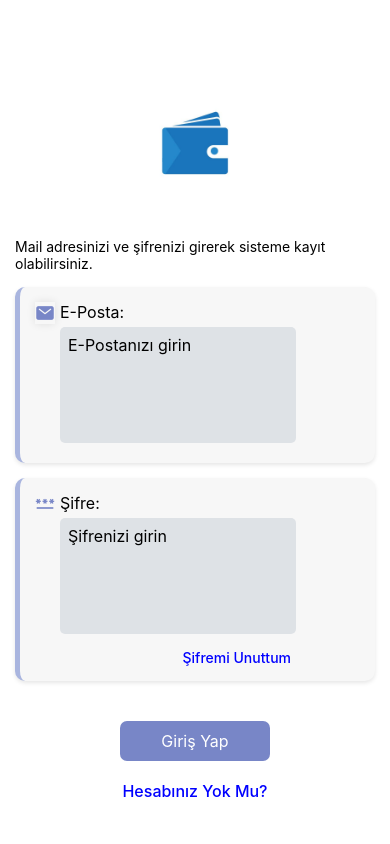
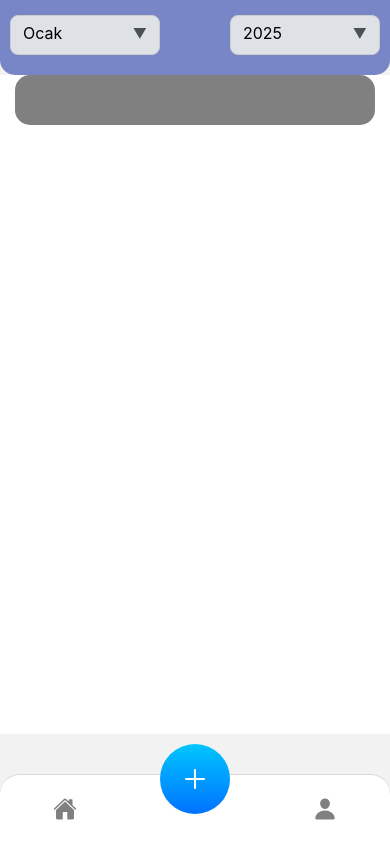
Before and after one commit to RamazanTiftik/MultiSection, a React Native app: screen /Post in a window 390 px wide. Built offline with nearby package versions, Linux system fonts and the light colour scheme.

Commit message:
custom dropdown list is done

```diff
--- a/App.js
+++ b/App.js
@@ -10,6 +10,7 @@ import SignUpScreen from './screen/LoginPages/SignUpScreen';
 import { createNativeStackNavigator } from '@react-navigation/native-stack';
 import { useState } from 'react';
 import PostDataScreen from './screen/HomePages/PostDataScreen';
+import { LinearGradient } from 'expo-linear-gradient';
 
 
 const Tab = createBottomTabNavigator();
@@ -29,58 +30,69 @@ function CustomTabBarButton({ children, onPress }) {
     </TouchableOpacity>
   );
 }
-
+//griyi kaldır üstten padding ver
 function MainTabs() {
   return (
     <Tab.Navigator
-      screenOptions={{
+      screenOptions={({ route }) => ({
         tabBarShowLabel: false,
+        headerShown: false,
         tabBarStyle: {
           position: 'absolute',
-          backgroundColor: '#ffffff',
-          borderTopWidth: 0,
-          height: 60,
+          backgroundColor: '#fff',
+          height: 70,
+          borderTopLeftRadius: 20,
+          borderTopRightRadius: 20,
           elevation: 10,
+          justifyContent: "center",
+          paddingTop: 15
         },
-        headerShown: false,
-      }}
+      })}
     >
+      {/* Home */}
       <Tab.Screen
         name="Home"
         component={HomeScreen}
         options={{
-          tabBarIcon: ({ color, size }) => (
-            <Ionicons name="home-outline" color={color} size={24} />
-          )
+          tabBarIcon: ({ color, size, focused }) => (
+            <Ionicons name="home" size={focused ? 30 : 24} color={focused ? '#007AFF' : 'gray'} />
+          ),
         }}
       />
+
+      {/* Post - Özel Ortadaki Buton */}
       <Tab.Screen
         name="Post"
         component={PostDataScreen}
         options={{
-          tabBarIcon: ({ color }) => (
-            <Ionicons name="add" color="#fff" size={32} />
+          tabBarIcon: ({ focused }) => (
+            <LinearGradient
+              colors={['#00c6ff', '#0072ff']}
+              style={styles.postButton}
+            >
+              <Ionicons name="add" size={32} color="#fff" />
+            </LinearGradient>
           ),
-          tabBarButton: (props) => (
-            <CustomTabBarButton {...props} />
-          )
         }}
       />
+
+      {/* Profile */}
       <Tab.Screen
         name="MyProfile"
         component={MyProfileScreen}
         options={{
-          tabBarIcon: ({ color, size }) => (
-            <Ionicons name="person-outline" color={color} size={24} />
-          )
+          tabBarIcon: ({ color, size, focused }) => (
+            <Ionicons name="person" size={focused ? 30 : 24} color={focused ? '#007AFF' : 'gray'} />
+          ),
         }}
       />
     </Tab.Navigator>
   );
 }
 
+/* false yapacaksın usestate içindeki true yu ********** */
 export default function App() {
-  const [isLoggedIn, setIsLoggedIn] = useState(false); // <- Giriş durumu
+  const [isLoggedIn, setIsLoggedIn] = useState(true); // <- Giriş durumu
 
   return (
     <NavigationContainer>
@@ -139,4 +151,13 @@ const styles = StyleSheet.create({
     borderColor: '#fff',
     transform: [{ scale: 1.05 }],
   },
+  postButton: {
+    width: 70,
+    height: 70,
+    borderRadius: 155,
+    justifyContent: 'center',
+    alignItems: 'center',
+    marginBottom: 60,
+    elevation: 8,
+  },
 });
--- a/component/CustomContainer.jsx
+++ b/component/CustomContainer.jsx
@@ -3,13 +3,14 @@ import {
     KeyboardAvoidingView,
     Platform,
     ScrollView,
-    SafeAreaView,
     StyleSheet,
     TouchableWithoutFeedback,
     Keyboard,
     View,
 } from 'react-native';
 import { themes } from '../theme/Themes';
+import { SafeAreaView } from 'react-native-safe-area-context';
+
 
 const CustomContainer = ({ children }) => {
 
@@ -24,12 +25,12 @@ const CustomContainer = ({ children }) => {
         >
             <TouchableWithoutFeedback onPress={Keyboard.dismiss}>
                 <ScrollView
-                    contentContainerStyle={{ flexGrow: 1 }}
+                    contentContainerStyle={{ flexGrow: 1, paddingBottom: 110 }}
                     keyboardShouldPersistTaps="handled"
                 >
-                    <View style={[styles.container, { paddingHorizontal: conPaddingHorizontal }]}>
+                    <SafeAreaView style={[styles.container, { paddingHorizontal: conPaddingHorizontal }]}>
                         {children}
-                    </View>
+                    </SafeAreaView>
                 </ScrollView>
             </TouchableWithoutFeedback>
         </KeyboardAvoidingView>
@@ -41,8 +42,7 @@ export default CustomContainer;
 const styles = StyleSheet.create({
     container: {
         flex: 1,
-        justifyContent: "center",
         alignItems: "center",
-        backgroundColor: "#fff"
+        backgroundColor: "#fff",
     },
 });
--- /dev/null
+++ b/component/CustomFlatlist.jsx
@@ -0,0 +1,151 @@
+import React, { useState, useRef } from 'react';
+import {
+    View,
+    Text,
+    TouchableOpacity,
+    FlatList,
+    StyleSheet,
+    TouchableWithoutFeedback,
+    Keyboard,
+    Modal,
+    Dimensions,
+} from 'react-native';
+
+const CustomFlatList = ({
+    data,
+    selectedValue,
+    onValueChange,
+    placeholder,
+    onDropdownOpen,
+    onDropdownClose,
+}) => {
+    const [visible, setVisible] = useState(false);
+    const [dropdownPos, setDropdownPos] = useState({ top: 0, left: 0 });
+    const inputRef = useRef(null);
+
+    const formatItem = (item) => ({
+        value: item.name || item.value || "",
+        id: String(item.id || item.key),
+    });
+
+    const formattedData = data.map(formatItem);
+
+    const selectedLabel = selectedValue?.value
+        ? formattedData.find(d => d.value === selectedValue.value)?.value
+        : placeholder;
+
+    const handleSelect = (item) => {
+        onValueChange(item);
+        setVisible(false);
+        onDropdownClose?.();
+    };
+
+    const toggleDropdown = () => {
+        Keyboard.dismiss();
+        const newVisible = !visible;
+
+        if (newVisible && inputRef.current) {
+            inputRef.current.measureInWindow((x, y, width, height) => {
+                setDropdownPos({ top: y + height, left: x });
+                setVisible(true);
+                onDropdownOpen?.();
+            });
+        } else {
+            setVisible(false);
+            onDropdownClose?.();
+        }
+    };
+
+    return (
+        <>
+            <TouchableOpacity
+                ref={inputRef}
+                style={styles.input}
+                onPress={toggleDropdown}
+                activeOpacity={0.8}
+            >
+                <View style={styles.row}>
+                    <Text style={[styles.pickerText, { color: selectedValue ? '#000' : '#aaa' }]}>
+                        {selectedLabel}
+                    </Text>
+                    <Text style={styles.arrow}>▼</Text>
+                </View>
+            </TouchableOpacity>
+
+            {visible && (
+                <Modal transparent animationType="none">
+                    <TouchableWithoutFeedback onPress={() => setVisible(false)}>
+                        <View style={styles.fullScreen}>
+                            <View style={[
+                                styles.dropdown,
+                                {
+                                    position: 'absolute',
+                                    top: dropdownPos.top,
+                                    left: dropdownPos.left,
+                                }
+                            ]}>
+                                <FlatList
+                                    data={formattedData}
+                                    keyExtractor={(item) => item.id}
+                                    renderItem={({ item }) => (
+                                        <TouchableOpacity
+                                            style={styles.option}
+                                            onPress={() => handleSelect(item)}
+                                        >
+                                            <Text>{item.value}</Text>
+                                        </TouchableOpacity>
+                                    )}
+                                />
+                            </View>
+                        </View>
+                    </TouchableWithoutFeedback>
+                </Modal>
+            )}
+        </>
+    );
+};
+
+const styles = StyleSheet.create({
+    input: {
+        paddingHorizontal: 12,
+        paddingVertical: 7,
+        borderWidth: 1,
+        borderColor: '#ccc',
+        borderRadius: 8,
+        backgroundColor: "#dee2e6",
+        height: 40,
+        width: 150,
+    },
+    dropdown: {
+        width: 150,
+        backgroundColor: '#fff',
+        borderWidth: 1,
+        borderColor: '#ccc',
+        borderRadius: 8,
+        maxHeight: 150,
+        elevation: 5,
+        zIndex: 999,
+    },
+    row: {
+        flexDirection: 'row',
+        justifyContent: 'space-between',
+        alignItems: 'center',
+    },
+    pickerText: {
+        fontSize: 16,
+    },
+    arrow: {
+        fontSize: 14,
+        color: '#495057',
+    },
+    fullScreen: {
+        flex: 1,
+    },
+    option: {
+        padding: 12,
+        borderBottomWidth: 0.5,
+        borderBottomColor: '#eee',
+    },
+});
+
+export default CustomFlatList;
--- a/package.json
+++ b/package.json
@@ -19,10 +19,12 @@
     "react-native": "0.76.9",
     "react-native-gesture-handler": "~2.20.2",
     "react-native-keyboard-aware-scroll-view": "^0.9.5",
+    "react-native-linear-gradient": "^2.8.3",
     "react-native-reanimated": "~3.16.1",
     "react-native-safe-area-context": "4.12.0",
     "react-native-screens": "~4.4.0",
-    "react-native-vector-icons": "^10.2.0"
+    "react-native-vector-icons": "^10.2.0",
+    "expo-linear-gradient": "~14.0.2"
   },
   "devDependencies": {
     "@babel/core": "^7.20.0",
--- a/screen/HomePages/PostDataScreen.jsx
+++ b/screen/HomePages/PostDataScreen.jsx
@@ -1,14 +1,81 @@
 import { StyleSheet, Text, View } from 'react-native'
-import React from 'react'
+import React, { useState } from 'react'
+import CustomContainer from '../../component/CustomContainer'
+import CustomFlatlist from '../../component/CustomFlatlist'
+import { SafeAreaView } from 'react-native-safe-area-context'
+import { themes } from '../../theme/Themes'
 
-const PostDataScreen = () => {
+const PostDataScreen = ({ navigation }) => {
+
+  //theme
+  const primaryColor = themes.colorTheme.primary.color
+  const secondaryColor = themes.colorTheme.secondary.color
+
+  const months = [
+    { id: 1, value: "Ocak" }, { id: 2, value: "Şubat" }, { id: 3, value: "Mart" },
+    { id: 4, value: "Nisan" }, { id: 5, value: "Mayıs" }, { id: 6, value: "Haziran" },
+    { id: 7, value: "Temmuz" }, { id: 8, value: "Ağustos" }, { id: 9, value: "Eylül" },
+    { id: 10, value: "Ekim" }, { id: 11, value: "Kasım" }, { id: 12, value: "Aralık" }
+  ]
+  const years = [
+    { id: 1, value: "2023" }, { id: 2, value: "2024" },
+    { id: 3, value: "2025" }, { id: 4, value: "2026" }
+  ]
+
+  const [selectedMonth, setSelectedMonth] = useState(months[0])
+  const [selectedYear, setSelectedYear] = useState(years[2])
+
   return (
-    <View>
-      <Text>PostDataScreen</Text>
-    </View>
+    <SafeAreaView style={{ flex: 1 }}>
+
+      <View style={[styles.topBar, { backgroundColor: secondaryColor }]}>
+        <CustomFlatlist
+          data={months}
+          selectedValue={selectedMonth}
+          onValueChange={setSelectedMonth}
+          onDropdownOpen={() => setDropdownVisible(true)}
+          onDropdownClose={() => setDropdownVisible(false)}
+        />
+
+        <CustomFlatlist
+          data={years}
+          selectedValue={selectedYear}
+          onValueChange={setSelectedYear}
+          onDropdownOpen={() => setDropdownVisible(true)}
+          onDropdownClose={() => setDropdownVisible(false)}
+        />
+      </View>
+
+      <CustomContainer>
+
+        <View style={styles.upBar}>
+
+        </View>
+
+      </CustomContainer>
+
+    </SafeAreaView >
   )
 }
 
 export default PostDataScreen
 
-const styles = StyleSheet.create({})
+const styles = StyleSheet.create({
+  topBar: {
+    flexDirection: "row",
+    justifyContent: "space-between",
+    zIndex: 1000,
+    width: "100%",
+    height: 75,
+    paddingTop: 15,
+    paddingHorizontal: 10,
+    borderBottomLeftRadius: 15,
+    borderBottomRightRadius: 15
+  },
+  upBar: {
+    backgroundColor: "gray",
+    height: 50,
+    width: "100%",
+    borderRadius: 15
+  }
+})
```
Also changed, not shown: component/CustomPicker.jsx (+12 -7 lines), 1 other file (tests, documents, lock files or other folders).
